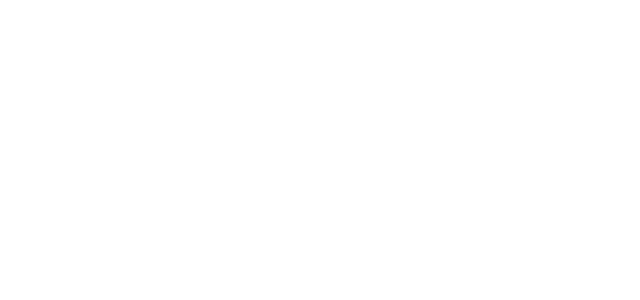
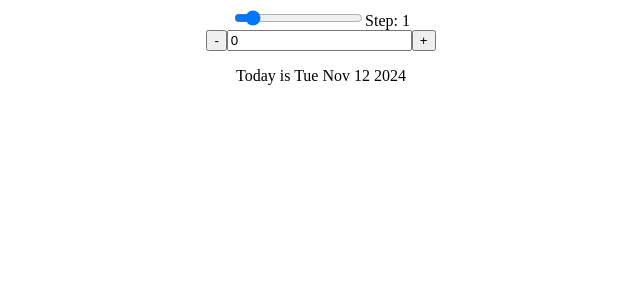
Before and after one commit to deanfoxcd/Modern-React-Challenge-Date-Counter, a React (Create React App) app: page / in a window 1280 px wide. Shown: the top 300 px of the page, without its empty margins (319-959 px from the left). Built offline with nearby package versions, Linux system fonts and the light colour scheme.

Commit message:
code adjusted for slider and text input

```diff
--- a/src/App.js
+++ b/src/App.js
@@ -28,6 +28,11 @@
     setCount((c) => c - step);
   };
 
+  const handleReset = () => {
+    setCount(0);
+    setStep(1);
+  };
+
   const currDate = new Date();
 
   const daysToAdd = count;
@@ -40,5 +45,52 @@
   const date = currDate.getDate();
   const year = currDate.getFullYear();
 
-  return <div></div>;
+  return (
+    <div
+      style={{
+        display: 'flex',
+        justifyContent: 'center',
+        alignItems: 'center',
+        flexDirection: 'column',
+        margin: 'auto',
+      }}
+    >
+      <div>
+        <input
+          type="range"
+          min="0"
+          max="10"
+          value={step}
+          onChange={(e) => setStep(Number(e.target.value))}
+        />
+        <span>Step: {step}</span>
+      </div>
+      <div>
+        <button onClick={handlePrevCount}> - </button>
+        <span>
+          <input
+            type="text"
+            value={count}
+            onChange={(e) => setCount(Number(e.target.value))}
+          />
+        </span>
+        <button onClick={handleNextCount}> + </button>
+      </div>
+      <p>
+        {count === 0
+          ? 'Today is '
+          : count > 0
+          ? `${count} days from today is `
+          : `${Math.abs(count)} days ago was `}
+        {day} {month} {date} {year}
+        {/* {step * count} days from today is  */}
+      </p>
+
+      {step !== 1 || count !== 0 ? (
+        <button onClick={handleReset}>RESET</button>
+      ) : (
+        ''
+      )}
+    </div>
+  );
 };
```
